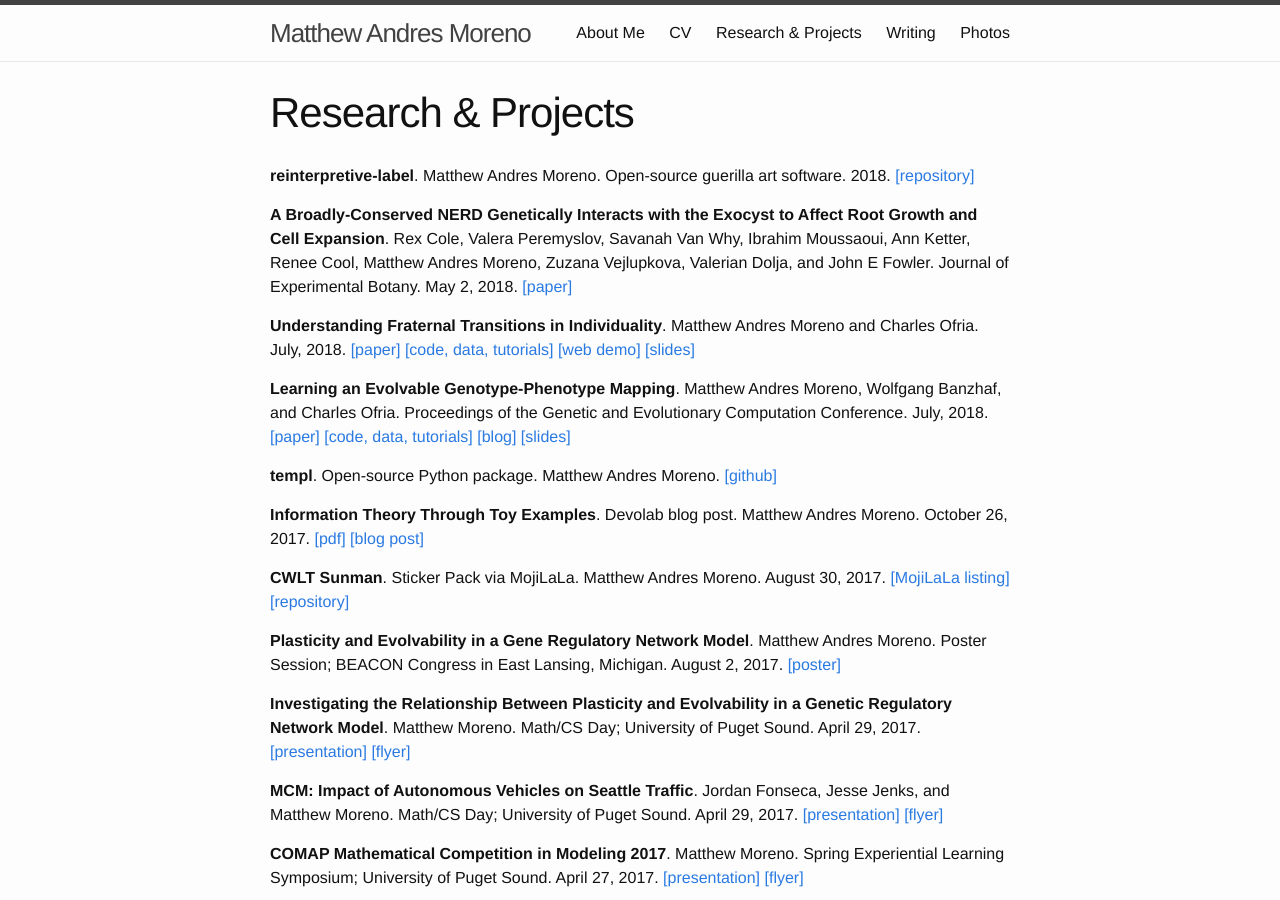
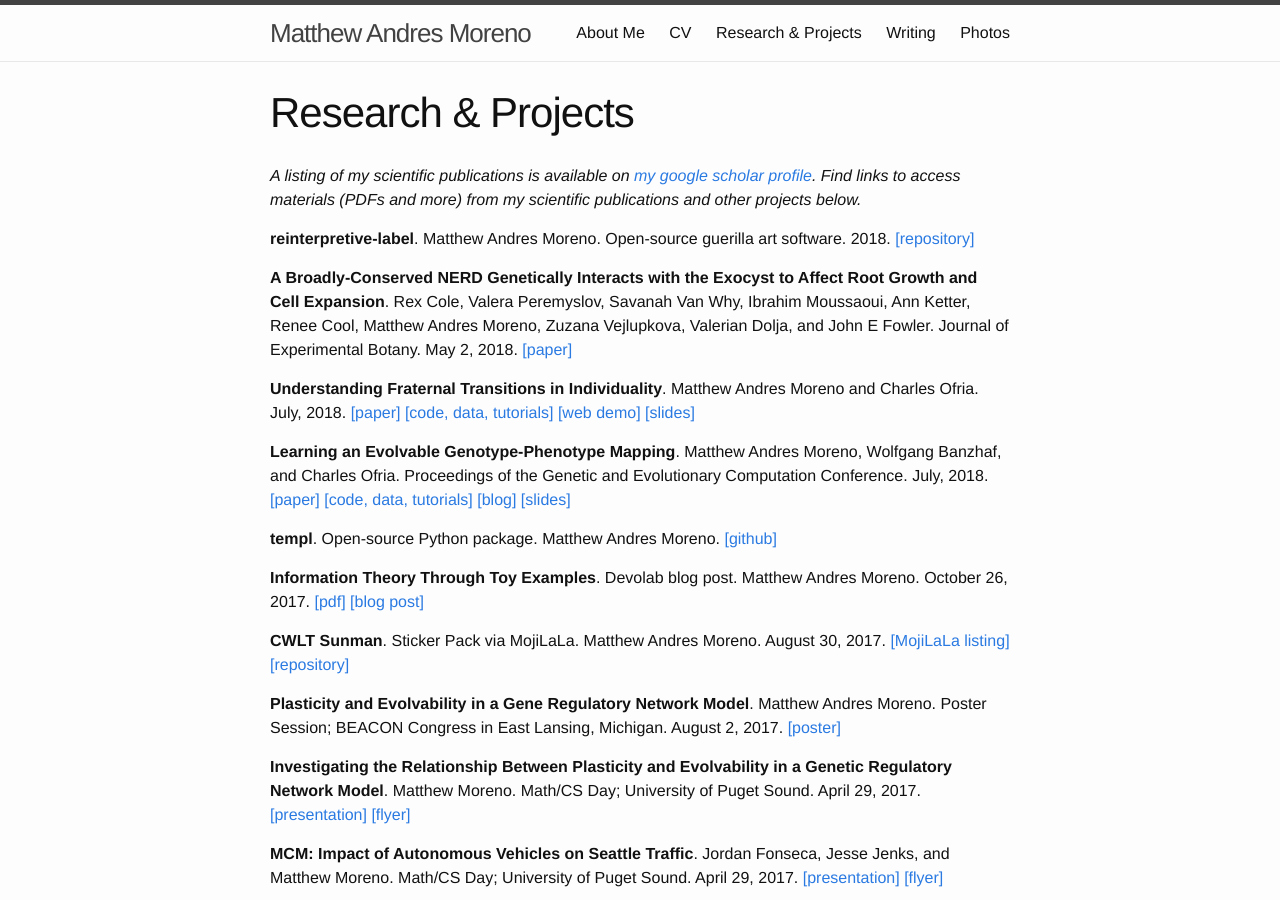
Before and after one commit to mmore500/mmore500.github.io, a Jekyll site: the page built from research.md, in a window 1280 px wide and 900 px high. Built offline with Jekyll 4.4.1, drawn with Linux system fonts in a browser that asks for light colours; some of the changed text lies outside the part shown.

Commit message:
Update with google scholar proflie info

```diff
--- a/_includes/footer.html
+++ b/_includes/footer.html
@@ -6,6 +6,7 @@
         <ul class="contact-list">
           <li>{{ site.title }}</li>
           <li> {{ site.description }} </li>
+          <li><a href="https://scholar.google.com/citations?user=xROn8y4AAAAJ">my google scholar profile</a></li>
         </ul>
 
 
--- a/research.md
+++ b/research.md
@@ -3,6 +3,9 @@ layout: page
 title: Research & Projects
 permalink: /research/
 ---
+
+*A listing of my scientific publications is available on [my google scholar profile](https://scholar.google.com/citations?user=xROn8y4AAAAJ).
+Find links to access materials (PDFs and more) from my scientific publications and other projects below.*
 
 **reinterpretive-label**. Matthew Andres Moreno. Open-source guerilla art software. 2018. [[repository]](https://github.com/mmore500/reinterpretive-label)
 
```
